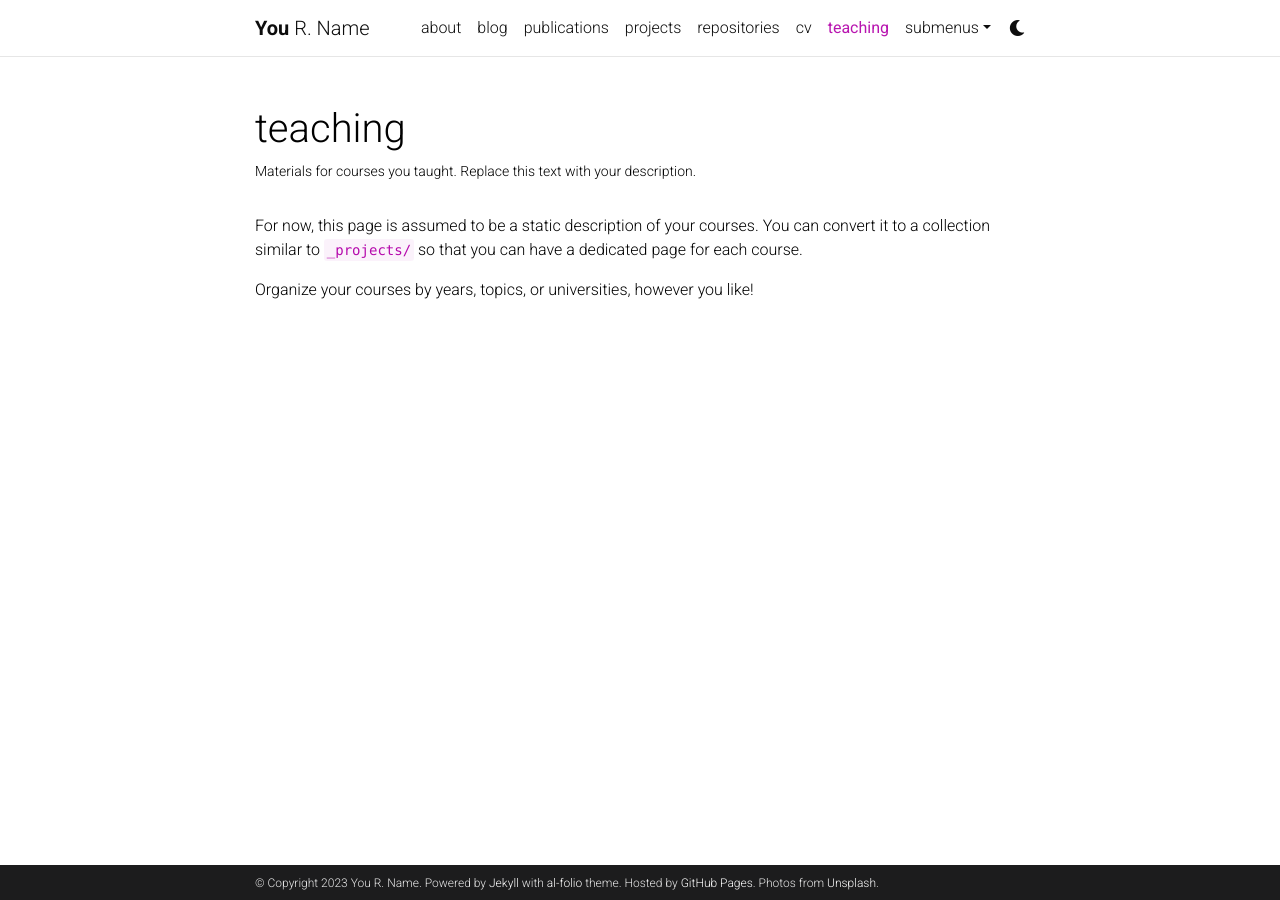
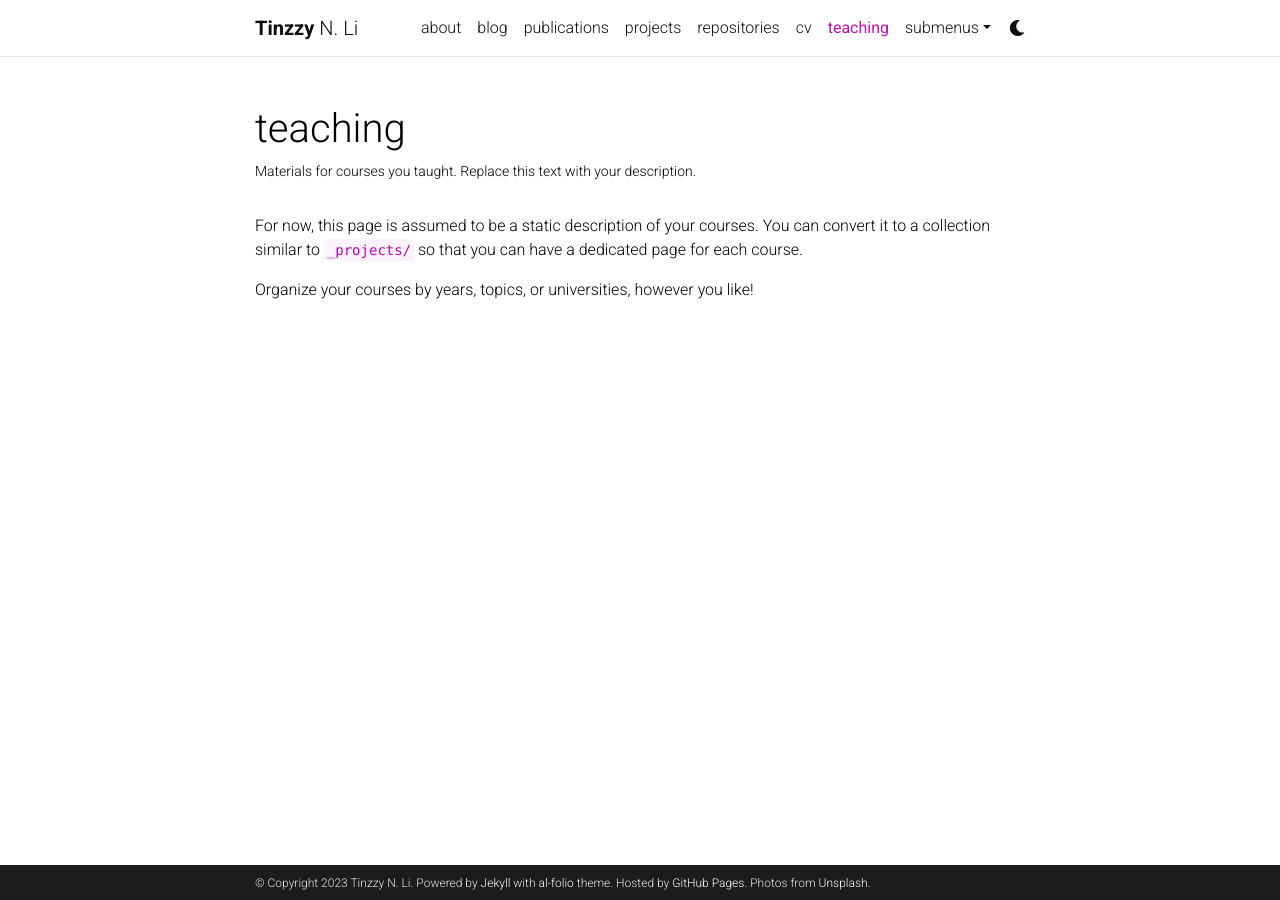
Before and after one commit to tinzzyli/tinzzyli.github.io, a Jekyll site: the page built from _pages/teaching.md, in a window 1280 px wide. Built offline with Jekyll 4.4.1, drawn with Linux system fonts in a browser that asks for light colours; comment, search, counter and statistics services are not loaded; a style sheet for code colours, icons or effects is not loaded; some of the changed lines change nothing that is shown.

Commit message:
Update _config.yml

```diff
--- a/_config.yml
+++ b/_config.yml
@@ -3,23 +3,22 @@
 # -----------------------------------------------------------------------------
 
 title: blank # the website title (if blank, full name will be used instead)
-first_name: You
-middle_name: R.
-last_name: Name
-email: you@example.com
+first_name: Tinzzy
+middle_name: N.
+last_name: Li
+email: tinzzy.li@gmail.com
 description: > # the ">" symbol means to ignore newlines until "footer_text:"
   A simple, whitespace theme for academics. Based on [*folio](https://github.com/bogoli/-folio) design.
 footer_text: >
   Powered by <a href="https://jekyllrb.com/" target="_blank">Jekyll</a> with <a href="https://github.com/alshedivat/al-folio">al-folio</a> theme.
   Hosted by <a href="https://pages.github.com/" target="_blank">GitHub Pages</a>.
   Photos from <a href="https://unsplash.com" target="_blank">Unsplash</a>.
-keywords: jekyll, jekyll-theme, academic-website, portfolio-website  # add your own keywords or leave empty
-
-lang: en # the language of your site (for example: en, fr, cn, ru, etc.)
+keywords: Computer Vision; Reinforcement Learning; Adversarial Robustness; FATE in AI
+lang: en, zh, de
 icon: ⚛️  # the emoji used as the favicon (alternatively, provide image name in /assets/img/)
 
-url: https://alshedivat.github.io # the base hostname & protocol for your site
-baseurl: /al-folio # the subpath of your site, e.g. /blog/
+url: tinzzyli.github.io
+baseurl:
 last_updated: false # set to true if you want to display last updated in the footer
 impressum_path:  # set to path to include impressum link in the footer, use the same path as permalink in a page, helps to conform with EU GDPR
 
@@ -67,9 +66,9 @@ og_image: # The site-wide (default for all links) Open Graph preview image
 # Social integration
 # -----------------------------------------------------------------------------
 
-github_username: # your GitHub user name
+github_username: tinzzyli
 gitlab_username: # your GitLab user name
-twitter_username: # your Twitter handle
+twitter_username: TinzzyLi
 mastodon_username: # your mastodon instance+username in the format instance.tld/@username
 linkedin_username: # your LinkedIn user name
 telegram_username: # your Telegram user name
@@ -90,10 +89,10 @@ dblp_url: # your DBLP profile url
 stackoverflow_id: # your stackoverflow id
 kaggle_id: # your kaggle id
 lastfm_id: # your lastfm id
-spotify_id: # your spotify id
+spotify_id: 31vcwki53vosyurcuq4jqgnf56tm
 pinterest_id: # your pinterest id
 unsplash_id: # your unsplash id
-instagram_id: # your instagram id
+instagram_id: tinzzy.li
 facebook_id: # your facebook id
 youtube_id: # your youtube channel id (youtube.com/@<youtube_id>)
 discord_id: # your discord id (18-digit unique numerical identifier)
```
